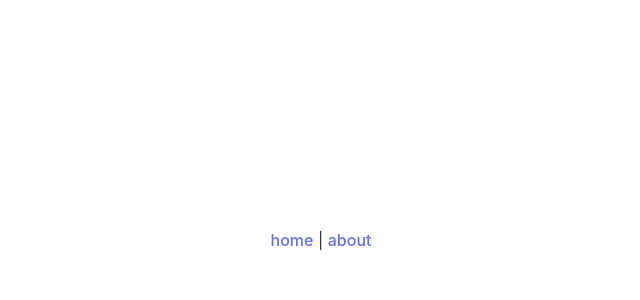
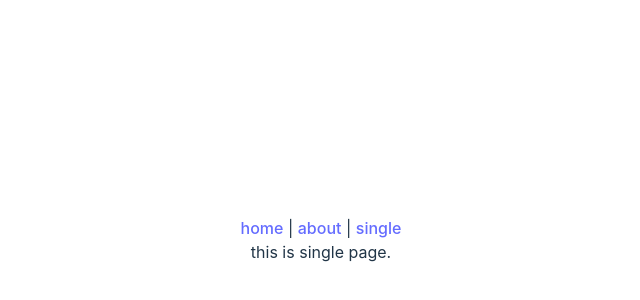
Before and after one commit to gimmyhehe/vue-router-demo, a Vue app: page /single in a window 1280 px wide. Before the commit this address had no page. Shown: the part 160-460 px from the top of the page, without its empty margins (319-959 px from the left). Built offline with nearby package versions, Linux system fonts and the light colour scheme.

Commit message:
路由懒加载

```diff
--- a/src/App.vue
+++ b/src/App.vue
@@ -4,7 +4,8 @@
 <template>
   <div>
     <router-link to='/home'>home</router-link> |
-    <router-link to='/about'>about</router-link>
+    <router-link to='/about'>about</router-link> |
+    <router-link to='/single'>single</router-link>
     <router-view></router-view>
   </div>
 </template>
--- /dev/null
+++ b/src/components/Single.vue
@@ -0,0 +1,5 @@
+<template>
+  <div>
+    this is single page.
+  </div>
+</template>
--- a/vite.config.js
+++ b/vite.config.js
@@ -4,4 +4,17 @@ import vue from '@vitejs/plugin-vue'
 // https://vitejs.dev/config/
 export default defineConfig({
   plugins: [vue()],
+  build: {
+    rollupOptions: {
+      // https://rollupjs.org/guide/en/#outputmanualchunks
+      output: {
+        // manualChunks: {
+        //   'concat-router': [
+        //     './src/components/About.vue',
+        //     './src/components/Home.vue',
+        //   ],
+        // },
+      },
+    },
+  },
 })
```
Also changed, not shown: src/router/index.js (+6 -1 lines).
